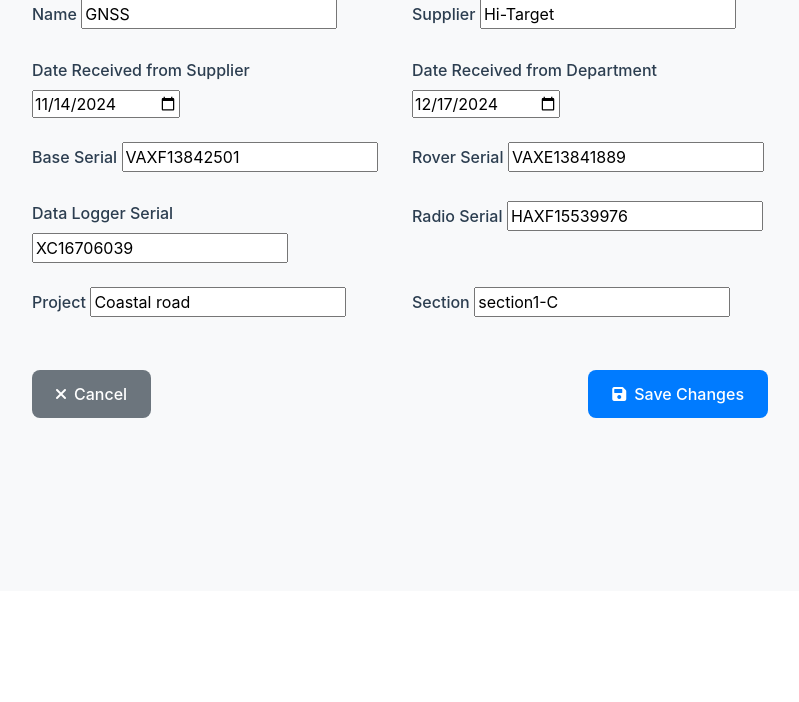
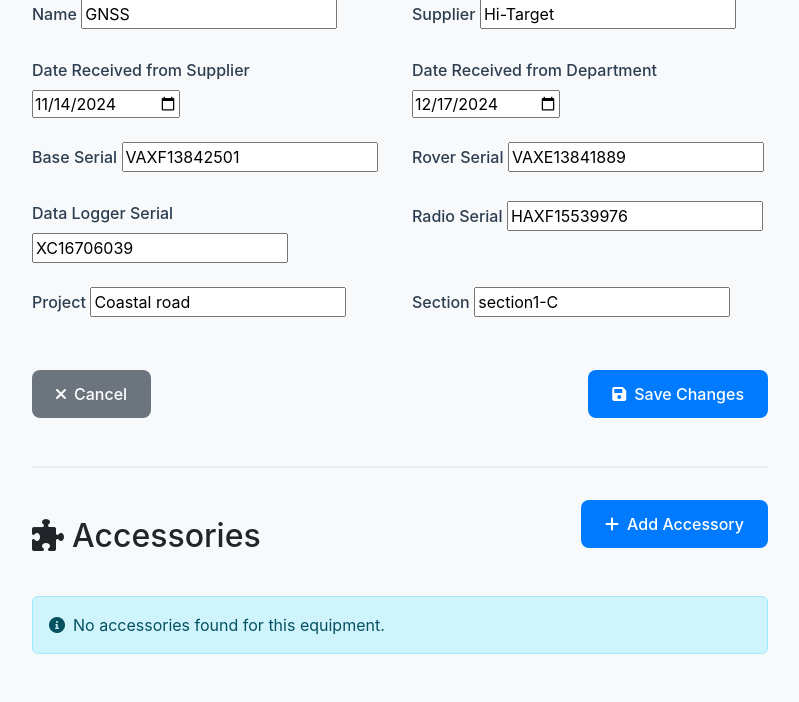
Before and after one commit to wole-abraham/Django-Inventory, a Django app: page /inventory/equipment/70/edit/ in a window 1280 px wide. Shown: the part 209-911 px from the top of the page, without its empty margins (240-1039 px from the left). Before the commit the page ends 627 px from the top, so only its background shows below. Run offline with Django 5.2, Linux system fonts and the light colour scheme; a user stored in the database is signed in; data comes from the database, SQL or seed files in the repository; both versions use the stored data as it was after the commit.

Commit message:
equipment page updated

```diff
--- a/survey_system/inventory/templates/equipments/edit_equipment.html
+++ b/survey_system/inventory/templates/equipments/edit_equipment.html
@@ -58,6 +58,63 @@
         margin-bottom: 2rem;
         padding-bottom: 1rem;
         border-bottom: 2px solid #e9ecef;
+    }
+
+    .accessories-section {
+        margin-top: 3rem;
+        padding-top: 2rem;
+        border-top: 2px solid #e9ecef;
+    }
+
+    .accessory-card {
+        background: white;
+        border-radius: 8px;
+        box-shadow: 0 0.125rem 0.25rem rgba(0, 0, 0, 0.075);
+        margin-bottom: 1rem;
+        transition: all 0.3s ease;
+    }
+
+    .accessory-card:hover {
+        transform: translateY(-2px);
+        box-shadow: 0 0.5rem 1rem rgba(0, 0, 0, 0.15);
+    }
+
+    .accessory-header {
+        padding: 1rem;
+        border-bottom: 1px solid #e9ecef;
+        display: flex;
+        justify-content: space-between;
+        align-items: center;
+    }
+
+    .accessory-body {
+        padding: 1rem;
+    }
+
+    .accessory-status {
+        padding: 0.35rem 0.75rem;
+        border-radius: 50rem;
+        font-size: 0.875rem;
+        font-weight: 500;
+    }
+
+    .status-good {
+        background-color: #d1e7dd;
+        color: #0f5132;
+    }
+
+    .status-repair {
+        background-color: #fff3cd;
+        color: #664d03;
+    }
+
+    .status-spoiled {
+        background-color: #f8d7da;
+        color: #842029;
+    }
+
+    .add-accessory-btn {
+        margin-bottom: 1.5rem;
     }
 </style>
 {% endblock %}
@@ -161,6 +218,52 @@
                 </button>
             </div>
         </form>
+
+        <!-- Accessories Section -->
+        <div class="accessories-section">
+            <div class="d-flex justify-content-between align-items-center mb-4">
+                <h2 class="section-title mb-0">
+                    <i class="fas fa-puzzle-piece me-2"></i>Accessories
+                </h2>
+                <a href="{% url 'accessory' equipment.id %}" class="btn btn-primary add-accessory-btn">
+                    <i class="fas fa-plus me-2"></i>Add Accessory
+                </a>
+            </div>
+
+            {% if equipment.accessories.all %}
+                {% for accessory in equipment.accessories.all %}
+                <div class="accessory-card">
+                    <div class="accessory-header">
+                        <h5 class="mb-0">
+                            <i class="fas fa-cube me-2"></i>{{ accessory.get_name_display }}
+                        </h5>
+                        <a href="{% url 'edit_accessory' accessory.id %}" class="btn btn-sm btn-outline-primary">
+                            <i class="fas fa-edit me-2"></i>Edit
+                        </a>
+                    </div>
+                    <div class="accessory-body">
+                        <div class="d-flex justify-content-between align-items-center">
+                            <span class="accessory-status
+                                {% if accessory.status == 'Good' %}status-good
+                                {% elif accessory.status == 'Needs Repair' %}status-repair
+                                {% else %}status-spoiled{% endif %}">
+                                {{ accessory.status }}
+                            </span>
+                            {% if accessory.comment %}
+                            <p class="text-muted mb-0">
+                                <i class="fas fa-comment-alt me-2"></i>{{ accessory.comment }}
+                            </p>
+                            {% endif %}
+                        </div>
+                    </div>
+                </div>
+                {% endfor %}
+            {% else %}
+                <div class="alert alert-info">
+                    <i class="fas fa-info-circle me-2"></i>No accessories found for this equipment.
+                </div>
+            {% endif %}
+        </div>
     </div>
 </div>
 {% endblock %}
```
Also changed, not shown: survey_system/db.sqlite3.
